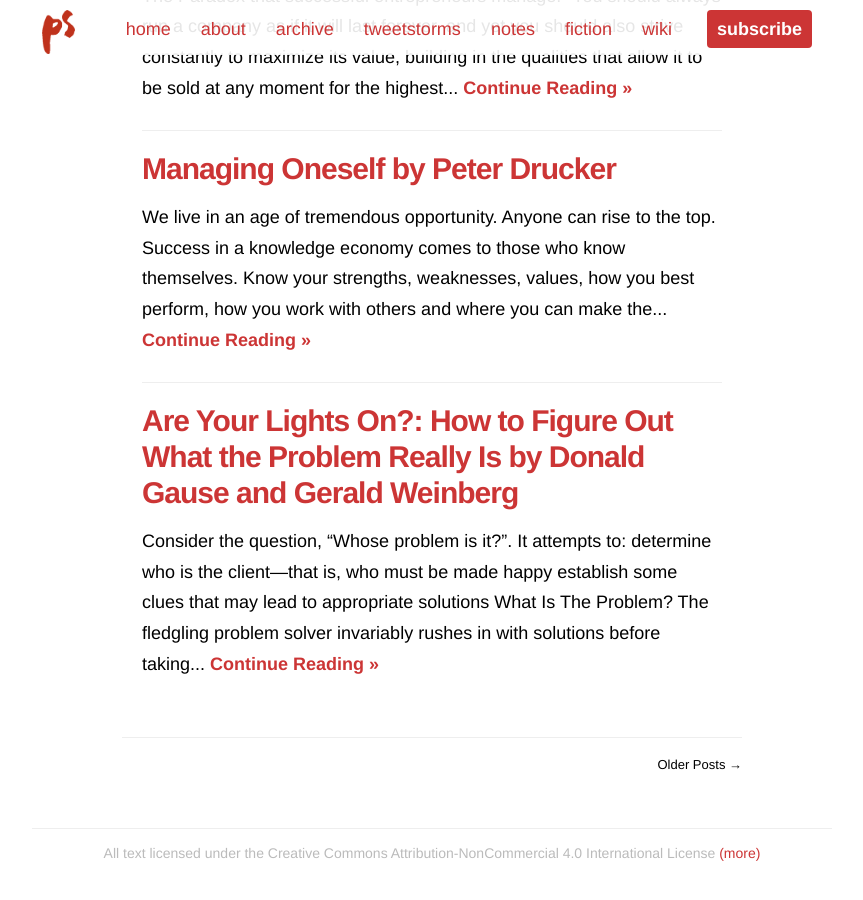
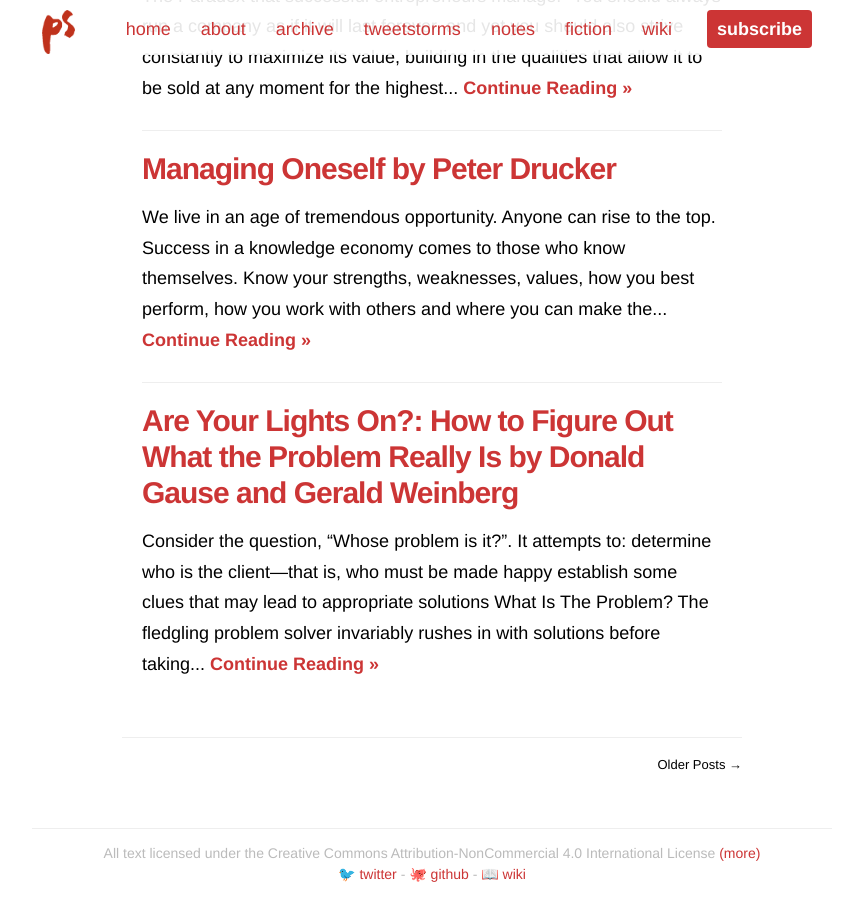
Before and after one commit to psto/stojanow.com, a Jekyll site: the page built from index.html, in a window 1280 px wide and 900 px high, scrolled down 1126 px. Shown: the whole window, without its empty margins (208-1071 px from the left). Built offline with Jekyll 4.4.1, drawn with Linux system fonts in a browser that asks for light colours; nearby versions of some CDN libraries; the list of posts is cut into pages by our own code; before the commit the page ends 2005 px from its top, so only the background shows below that.

Commit message:
add social links to footer

```diff
--- a/_includes/footer.html
+++ b/_includes/footer.html
@@ -1,4 +1,10 @@
 <footer id="footer">
-    <!-- <p class="small">© Copyright {{ site.time | date: '%Y' }} {{ site.author }}</p> -->
-    <p class="small">All text licensed under the Creative Commons Attribution-NonCommercial 4.0 International License <a href="{{ "/" }}copyright">(more)</a></p>
+    <p class="small">
+      All text licensed under the Creative Commons Attribution-NonCommercial 4.0 International License <a href="{{ "/" }}copyright">(more)</a>
+    </p>
+    <p class="small">
+      <a href="http://twitter.com/piotrstojanow" target="_blank">🐦 twitter</a> -
+      <a href="https://github.com/psto" target="_blank"> 🐙 github</a> -
+      <a href="https://wiki.stojanow.com" target="_blank">📖 wiki</a>
+    </p>
 </footer>
```
